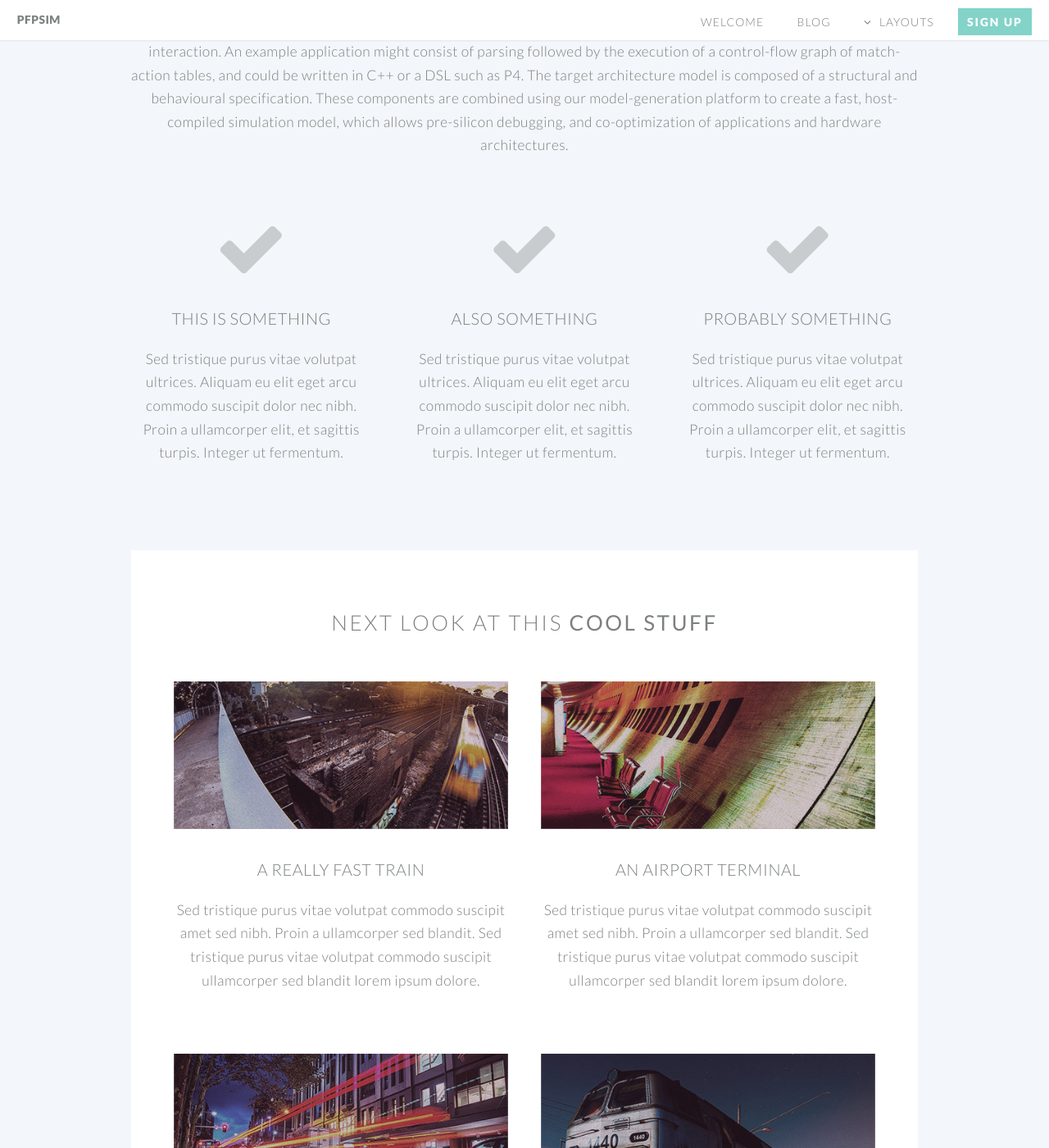
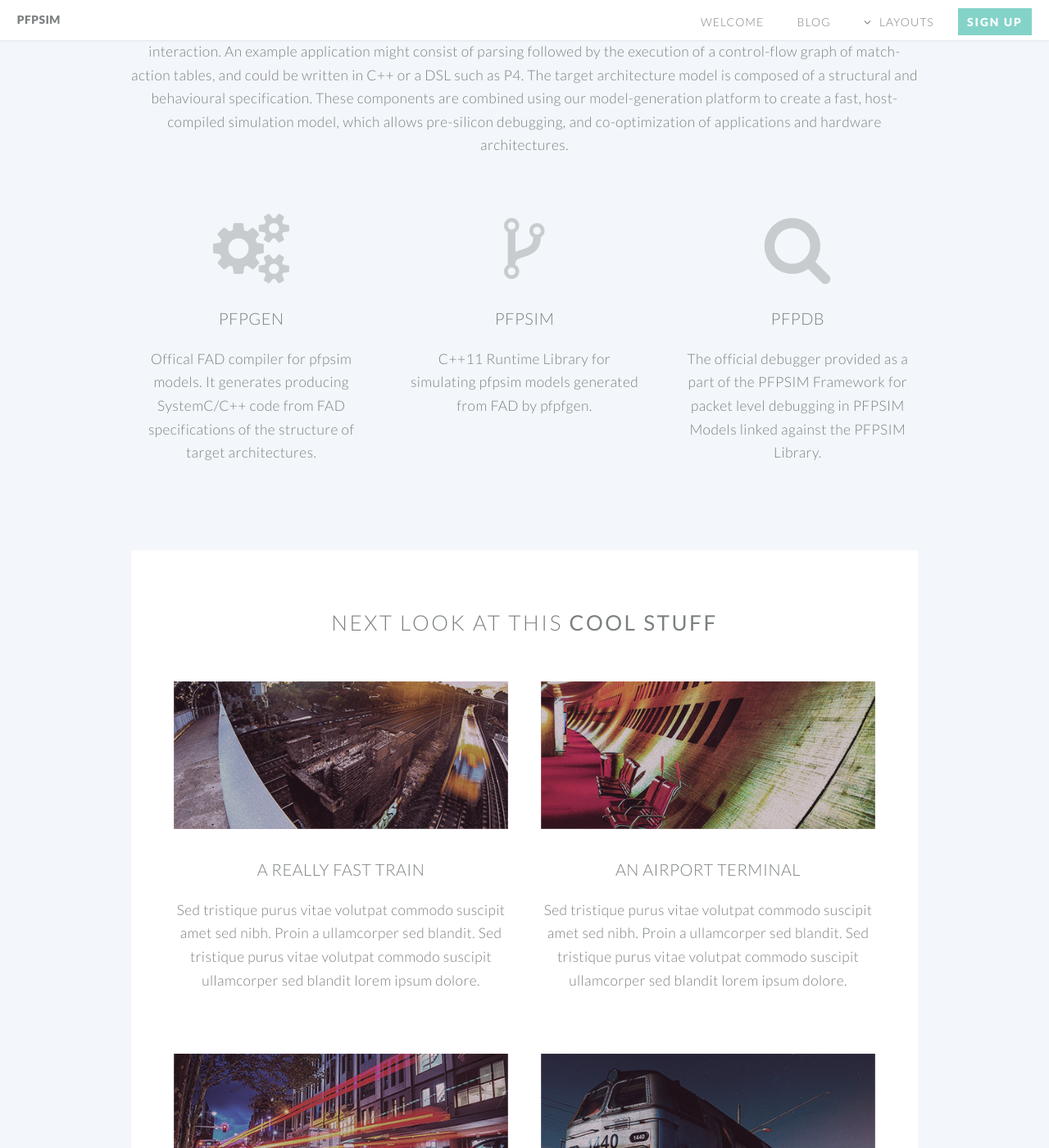
Before and after one commit to pfpsim/pfpsim.github.io, a Jekyll site: the page built from index.html, in a window 1280 px wide and 1400 px high, scrolled down 1364 px. Shown: the whole window at 82% size. Built offline with Jekyll 4.4.1, drawn with Linux system fonts in a browser that asks for light colours.

Commit message:
Added sections of methodology and toolchain

```diff
--- a/css/style.css
+++ b/css/style.css
@@ -807,7 +807,7 @@
 		background-image: url("../images/banner.png");
 		background-position: top center;
 		background-repeat: repeat;
-		background-size: auto;
+		background-size: 150%, auto;
 		color: black;
 		cursor: default;
 		padding: 6em 0;
--- a/index.html
+++ b/index.html
@@ -48,33 +48,35 @@ layout: landing-page
 						<div class="row">
 							<div class="4u">
 								<section>
-									<span class="icon featured fa-check"></span>
+									<span class="icon featured fa-cogs"></span>
 									<header>
-										<h3>This is Something</h3>
+										<h3>PFPGEN</h3>
 									</header>
-									<p>Sed tristique purus vitae volutpat ultrices. Aliquam eu elit eget arcu commodo suscipit dolor nec nibh. Proin a ullamcorper elit, et sagittis turpis. Integer ut fermentum.</p>
+									<p>Offical FAD compiler for pfpsim models.
+                    It generates producing SystemC/C++ code from FAD specifications of the structure of target architectures.
+                  </p>
 								</section>
 
 							</div>
 							<div class="4u">
 
 								<section>
-									<span class="icon featured fa-check"></span>
+									<span class="icon featured fa-code-fork"></span>
 									<header>
-										<h3>Also Something</h3>
+										<h3>PFPSIM</h3>
 									</header>
-									<p>Sed tristique purus vitae volutpat ultrices. Aliquam eu elit eget arcu commodo suscipit dolor nec nibh. Proin a ullamcorper elit, et sagittis turpis. Integer ut fermentum.</p>
+									<p>C++11 Runtime Library for simulating pfpsim models generated from FAD by pfpfgen.</p>
 								</section>
 
 							</div>
 							<div class="4u">
 
 								<section>
-									<span class="icon featured fa-check"></span>
+									<span class="icon featured fa-search"></span>
 									<header>
-										<h3>Probably Something</h3>
+										<h3>PFPDB</h3>
 									</header>
-									<p>Sed tristique purus vitae volutpat ultrices. Aliquam eu elit eget arcu commodo suscipit dolor nec nibh. Proin a ullamcorper elit, et sagittis turpis. Integer ut fermentum.</p>
+									<p>The official debugger provided as a part of the PFPSIM Framework for packet level debugging in PFPSIM Models linked against the PFPSIM Library.</p>
 								</section>
 
 							</div>
```
